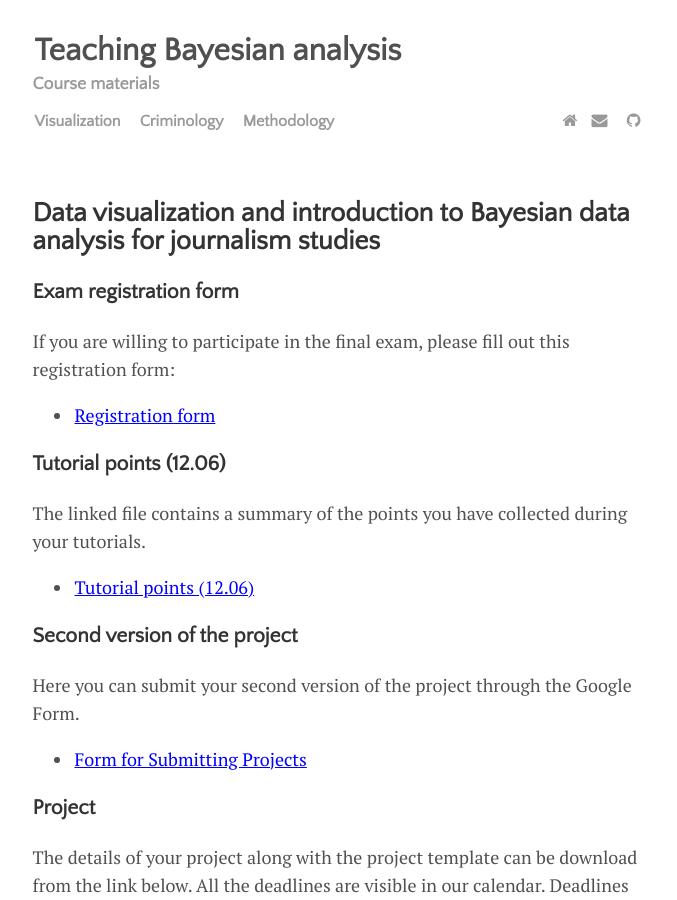
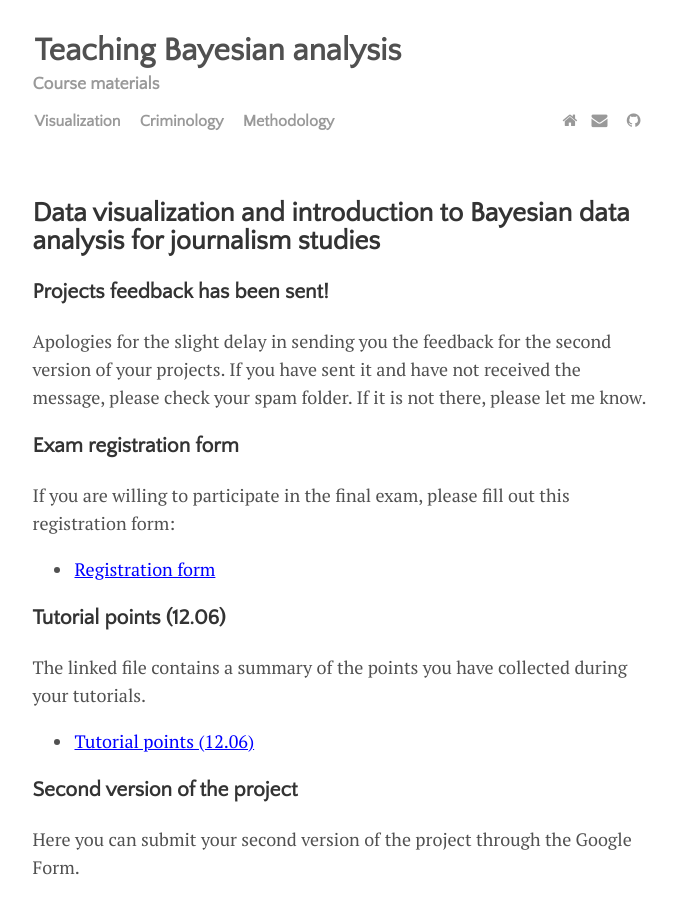
Before and after one commit to rfl-urbaniak/teaching, a Jekyll site: the page built from menu/visualization.md, in a window 1280 px wide and 900 px high. Shown: the whole window, without its empty margins (300-977 px from the left). Built offline with Jekyll 4.4.1, drawn with Linux system fonts in a browser that asks for light colours.

Commit message:
adding project feedback info

```diff
--- a/menu/visualization.md
+++ b/menu/visualization.md
@@ -11,6 +11,11 @@ a {
 </style>
 
 ## Data visualization and introduction to Bayesian data analysis for journalism studies
+
+### Projects feedback has been sent!
+
+Apologies for the slight delay in sending you the feedback for the second version of your projects. If you have sent it and have not received the message, please check your spam folder. If it is not there, please let me know.
+
 
 ### Exam registration form
 
```
Also changed, not shown: menu/criminology.md (+6 -1 lines), menu/methodology.md (+5 -0 lines).
